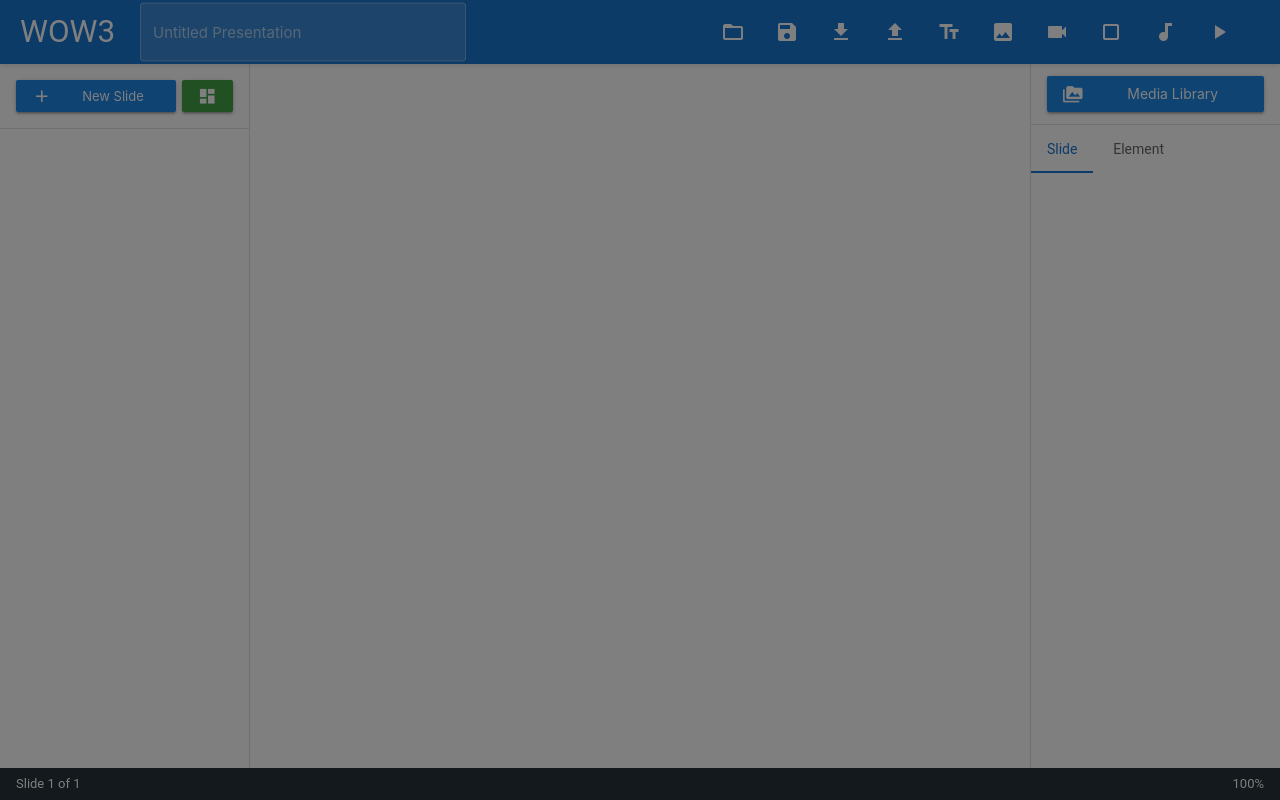
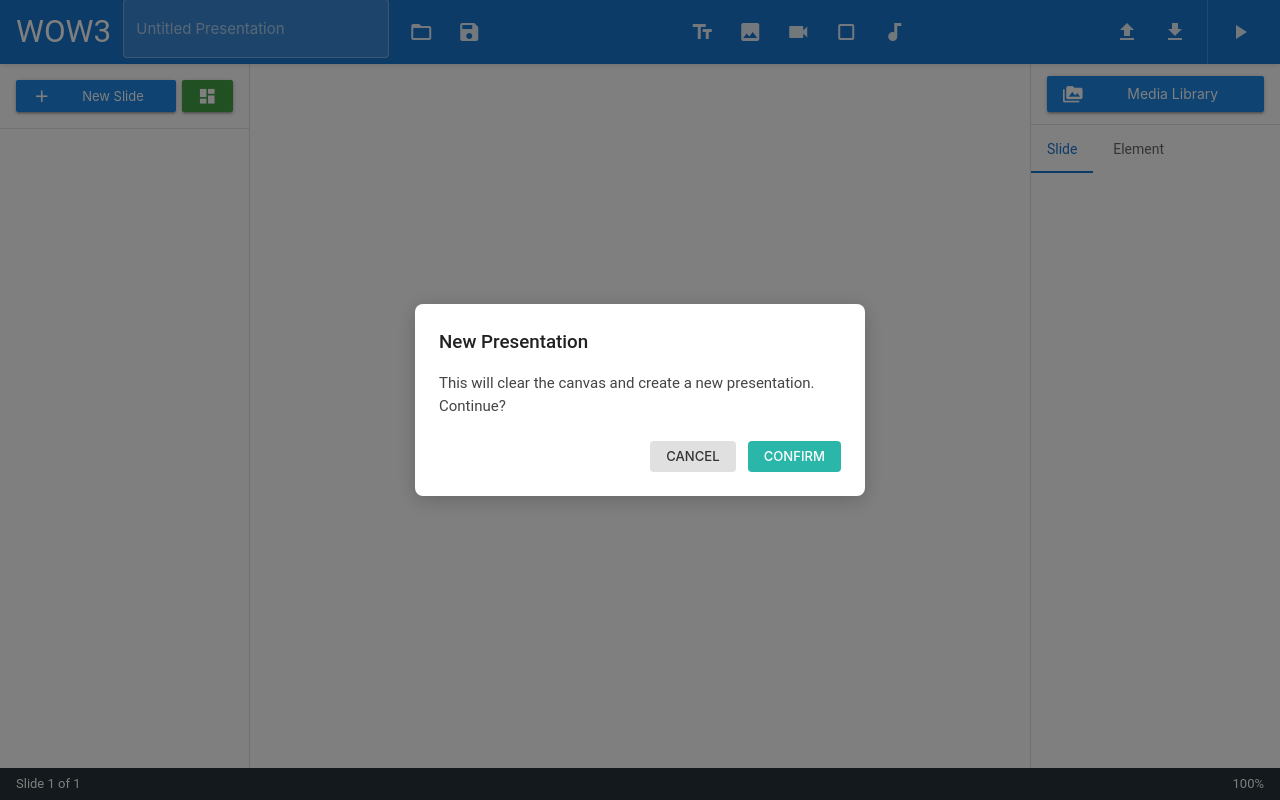
Before and after one commit to fsoft72/wow3, a plain HTML site: page index.html in a window 1280 px wide. Drawn offline with nearby package versions, Linux system fonts and the light colour scheme.

Commit message:
feat: Rearrange toolbar into three groups (left/center/right)
Left: Presentation Manager + Save. Center: element tools.
Right: Import, Export, Play. Uses flexbox layout.

```diff
--- a/css/main.css
+++ b/css/main.css
@@ -36,18 +36,30 @@
   box-shadow: 0 2px 4px rgba(0, 0, 0, 0.1);
 }
 
+#top-menu .nav-wrapper {
+  display: flex;
+  align-items: center;
+  height: 100%;
+  padding: 0 16px;
+}
+
+#top-menu .brand-logo {
+  position: static;
+  margin-right: 12px;
+  flex-shrink: 0;
+}
+
 #presentation-title-input {
-  position: absolute;
-  left: 140px;
-  top: 50%;
-  transform: translateY(-50%);
+  position: static;
+  transform: none;
   padding: 6px 12px;
   background: rgba(255, 255, 255, 0.15);
   border: 1px solid rgba(255, 255, 255, 0.3);
   border-radius: 4px;
   color: white;
   font-size: 15px;
-  width: 300px;
+  width: 240px;
+  flex-shrink: 0;
   outline: none;
   transition: all 0.2s;
 }
@@ -61,11 +73,56 @@
   color: rgba(255, 255, 255, 0.6);
 }
 
+/* Toolbar groups */
+.toolbar-group {
+  display: flex;
+  align-items: center;
+  list-style: none;
+  margin: 0;
+  padding: 0;
+  height: 100%;
+}
+
+.toolbar-group li {
+  height: 100%;
+  display: flex;
+  align-items: center;
+}
+
+.toolbar-group li a {
+  display: flex;
+  align-items: center;
+  justify-content: center;
+  padding: 0 12px;
+  height: 100%;
+  color: rgba(255, 255, 255, 0.9);
+  transition: background 0.15s;
+}
+
+.toolbar-group li a:hover {
+  background: rgba(255, 255, 255, 0.1);
+}
+
+.toolbar-left {
+  flex-shrink: 0;
+  margin-left: 8px;
+}
+
+.toolbar-center {
+  flex: 1;
+  justify-content: center;
+}
+
+.toolbar-right {
+  flex-shrink: 0;
+}
+
 .divider-vertical {
-  height: 100%;
+  height: 28px;
   width: 1px;
   background: rgba(255, 255, 255, 0.2);
-  margin: 0 8px;
+  margin: 0 4px;
+  align-self: center;
 }
 
 /* ==================== APP CONTAINER ==================== */
--- a/index.html
+++ b/index.html
@@ -28,23 +28,29 @@
   <!-- Top Menu Bar -->
   <nav id="top-menu" class="blue darken-2">
     <div class="nav-wrapper">
-      <a href="#" class="brand-logo" style="margin-left: 20px;">WOW3</a>
+      <a href="#" class="brand-logo">WOW3</a>
       <input
         type="text"
         id="presentation-title-input"
         placeholder="Untitled Presentation"
       />
-      <ul id="toolbar" class="right">
+      <!-- Left group: file operations -->
+      <ul id="toolbar-left" class="toolbar-group toolbar-left">
         <li><a href="#" id="open-btn" title="Open Presentation"><i class="material-icons">folder_open</i></a></li>
         <li><a href="#" id="save-btn" title="Save Presentation"><i class="material-icons">save</i></a></li>
-        <li><a href="#" id="export-btn" title="Export Presentation"><i class="material-icons">download</i></a></li>
-        <li><a href="#" id="import-btn" title="Import Presentation"><i class="material-icons">upload</i></a></li>
-        <li class="divider-vertical"></li>
+      </ul>
+      <!-- Center group: element tools -->
+      <ul id="toolbar-center" class="toolbar-group toolbar-center">
         <li><a href="#" id="add-text-btn" title="Add Text"><i class="material-icons">text_fields</i></a></li>
         <li><a href="#" id="add-image-btn" title="Add Image"><i class="material-icons">image</i></a></li>
         <li><a href="#" id="add-video-btn" title="Add Video"><i class="material-icons">videocam</i></a></li>
         <li><a href="#" id="add-shape-btn" title="Add Shape"><i class="material-icons">crop_square</i></a></li>
         <li><a href="#" id="add-audio-btn" title="Add Audio"><i class="material-icons">audiotrack</i></a></li>
+      </ul>
+      <!-- Right group: import/export/play -->
+      <ul id="toolbar-right" class="toolbar-group toolbar-right">
+        <li><a href="#" id="import-btn" title="Import Presentation"><i class="material-icons">upload</i></a></li>
+        <li><a href="#" id="export-btn" title="Export Presentation"><i class="material-icons">download</i></a></li>
         <li class="divider-vertical"></li>
         <li><a href="#" id="play-btn" title="Play Presentation"><i class="material-icons">play_arrow</i></a></li>
       </ul>
```
